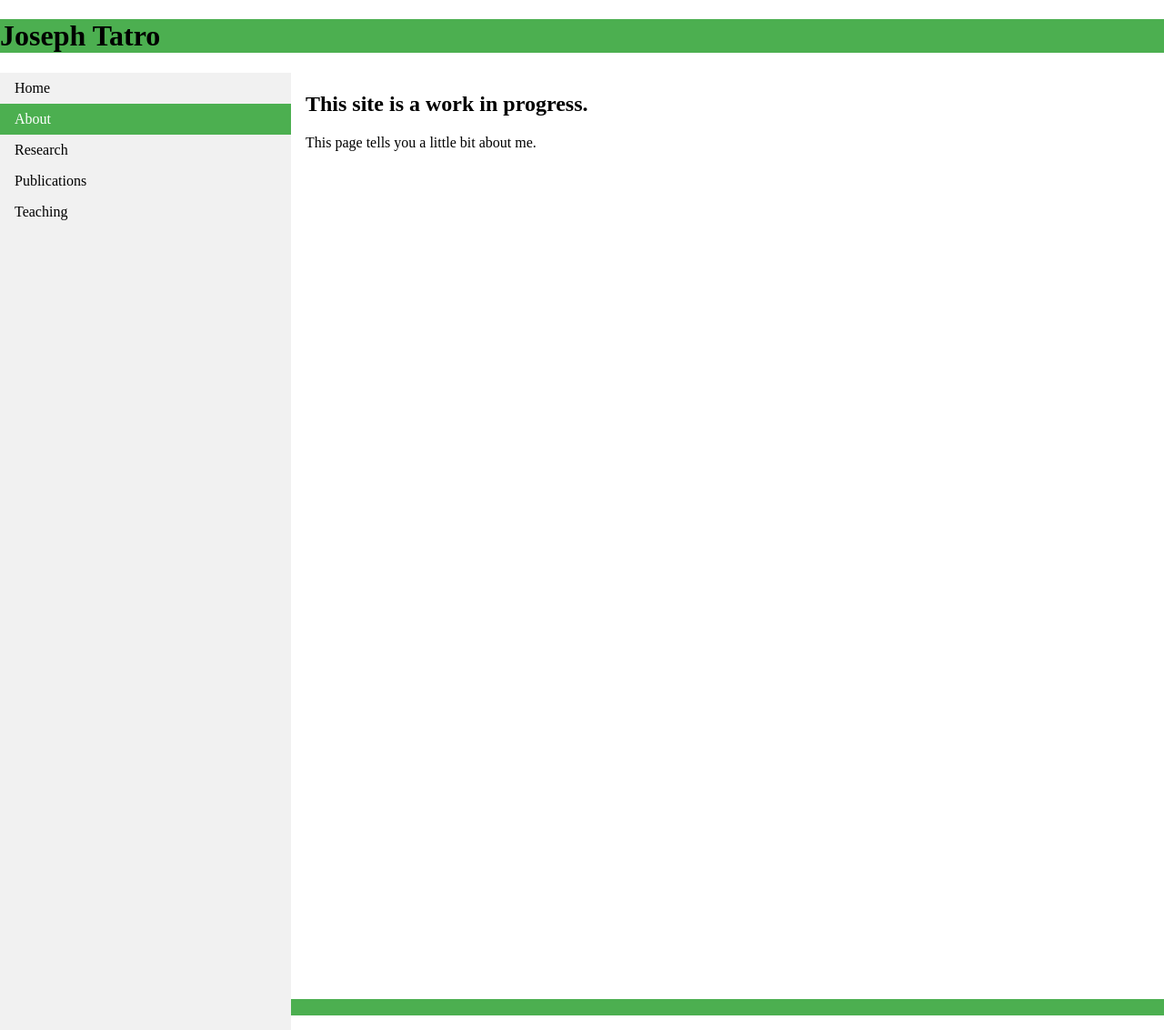
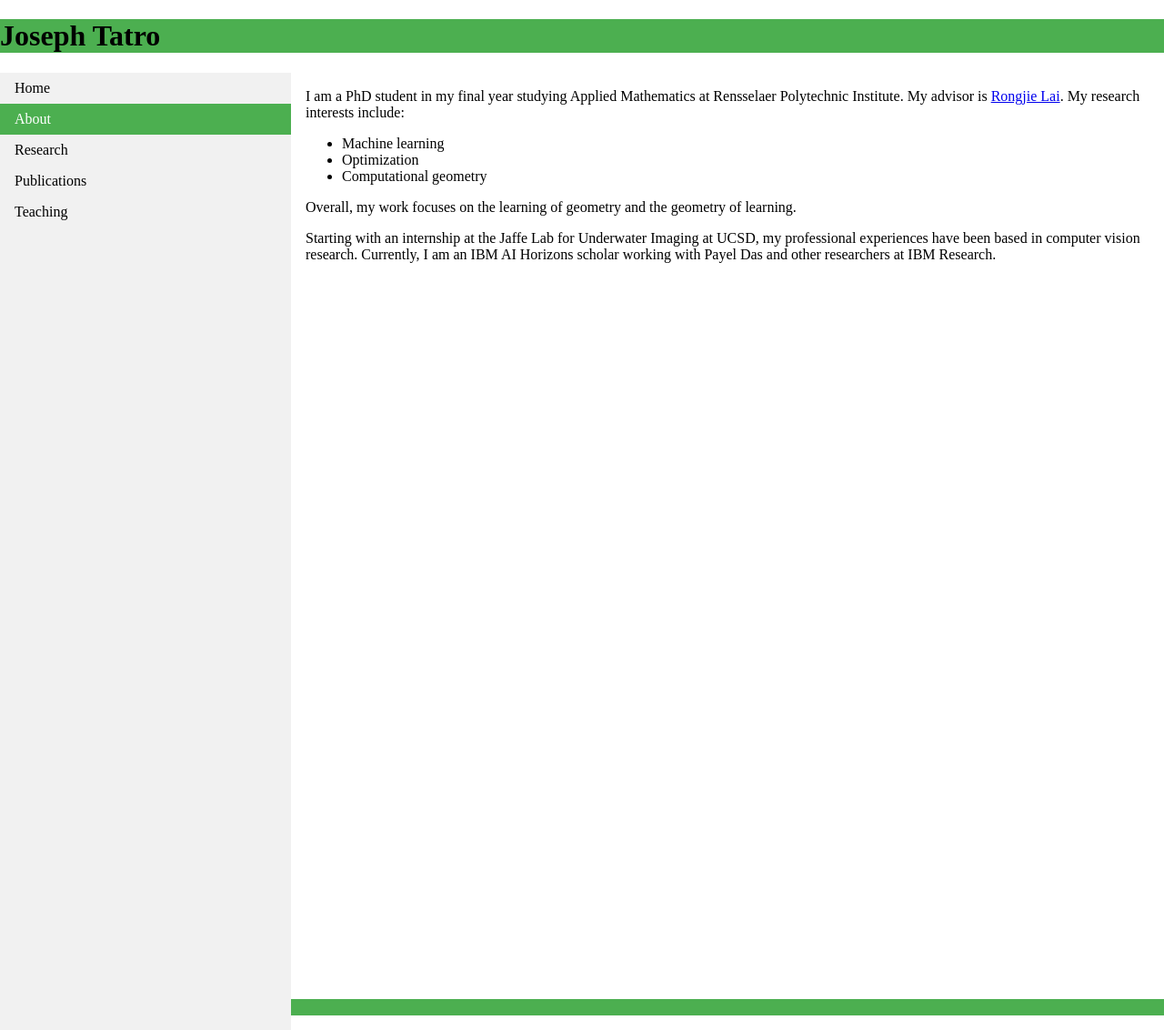
Before and after one commit to tatron/tatron.github.io, a Jekyll site: the page built from about.md, in a window 1280 px wide and 1132 px high. Shown: the whole window at 91% size. Built offline with Jekyll 4.4.1, drawn with Linux system fonts in a browser that asks for light colours.

Commit message:
Update about.md

```diff
--- a/about.md
+++ b/about.md
@@ -13,7 +13,16 @@ title: About
 </ul>
 
 <div class="content">
-  <h2>This site is a work in progress.</h2>
-  <p>This page tells you a little bit about me.</p>
+  <p> I am a PhD student in my final year studying Applied Mathematics at Rensselaer Polytechnic Institute. My advisor is <a href="http://homepages.rpi.edu/~lair/">Rongjie Lai</a>. My research interests include:
+  <ul>
+    <li> Machine learning </li>
+    <li> Optimization </li>
+    <li> Computational geometry </li>
+  </ul>
+  Overall, my work focuses on the learning of geometry and the geometry of learning.
+  </p>
+  <p>
+  Starting with an internship at the Jaffe Lab for Underwater Imaging at UCSD, my professional experiences have been based in computer vision research. Currently, I am an IBM AI Horizons scholar working with Payel Das and other researchers at IBM Research.
+  </p>
 </div>
 </body>
```
